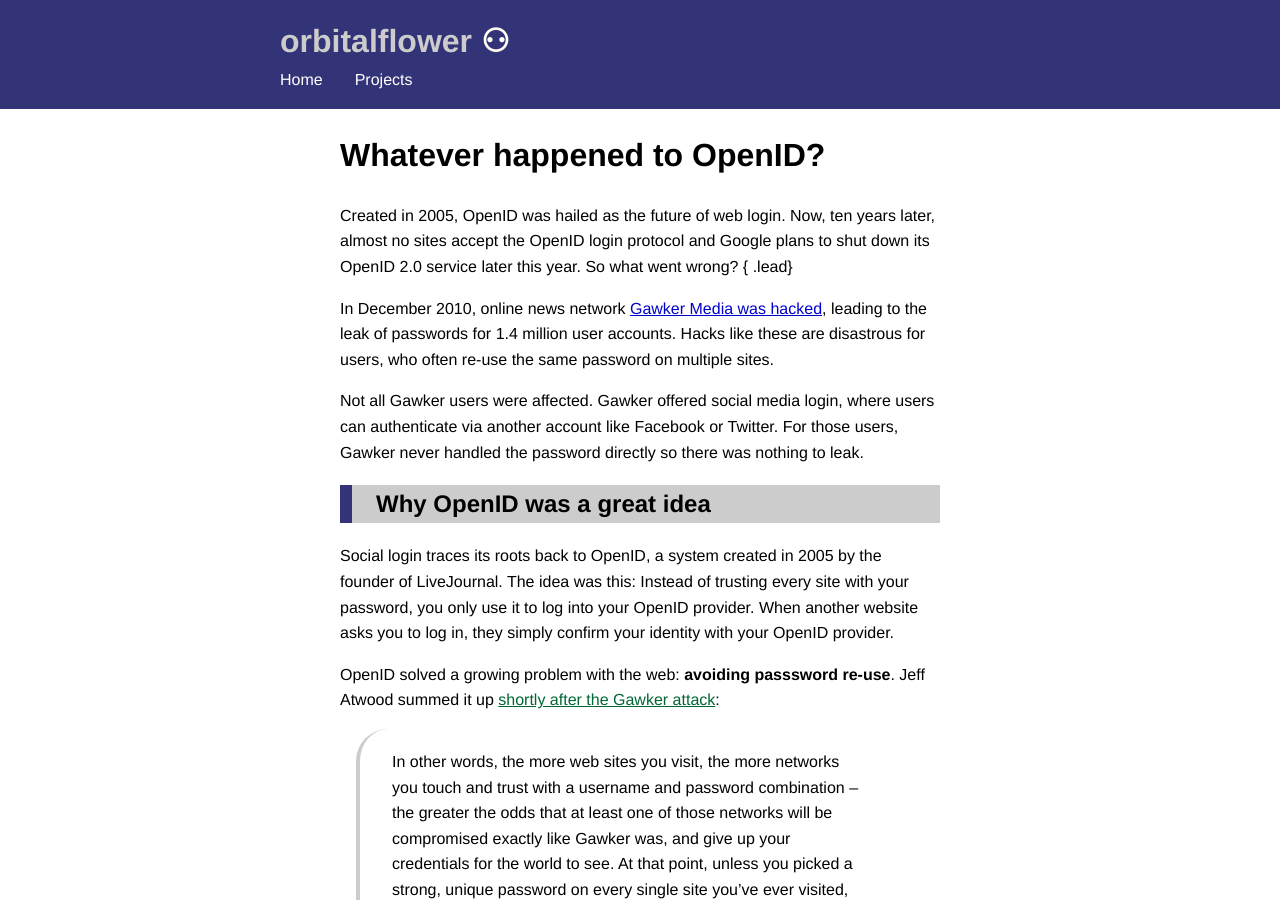
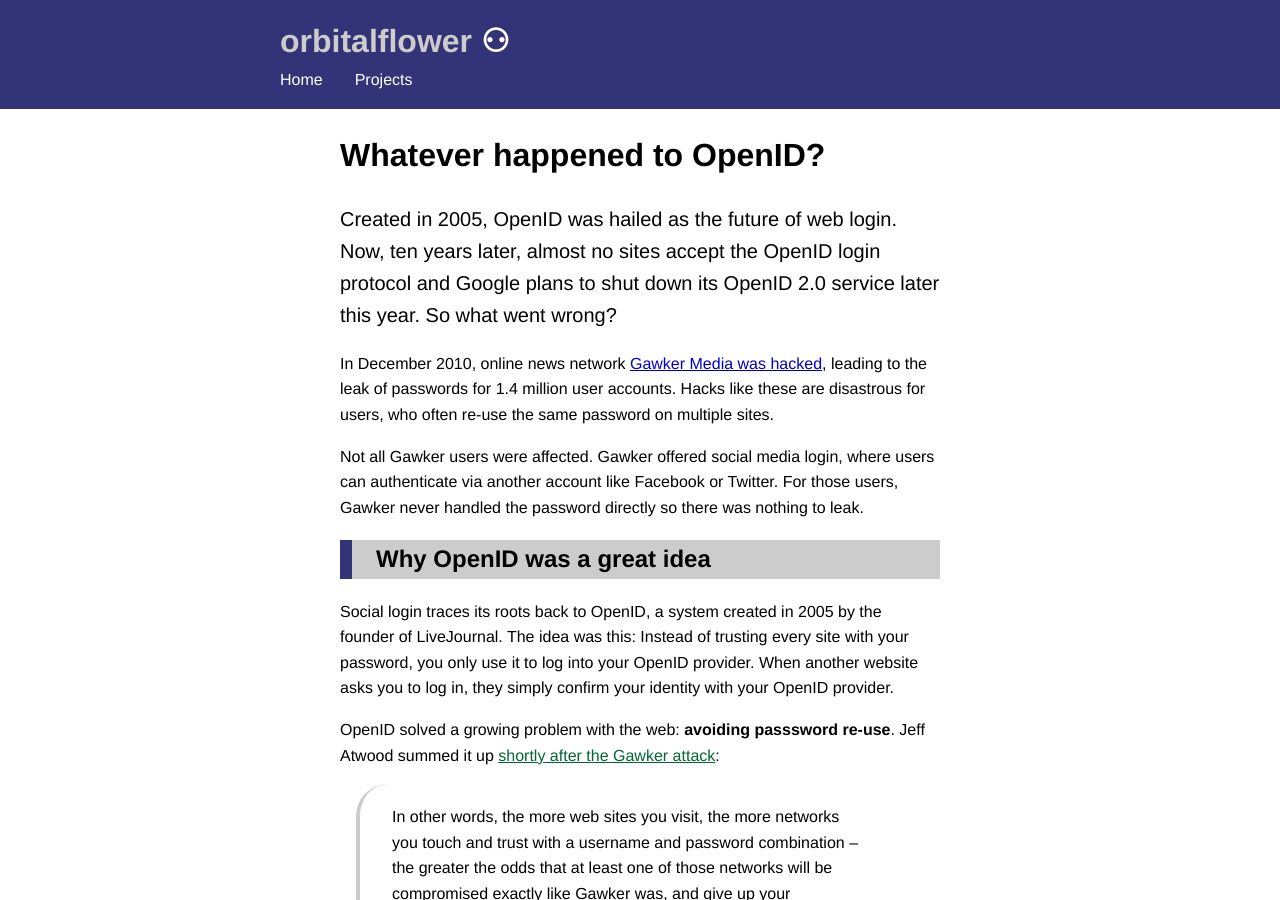
Before and after one commit to orbitalflower/blog-old, a Jekyll site: the page built from _posts/2015-01-17-whatever-happened-to-openid.md, in a window 1280 px wide and 900 px high. Built offline with Jekyll 4.4.1, drawn with Linux system fonts in a browser that asks for light colours.

Commit message:
Whatever happened to OpenID?

```diff
--- a/_posts/2015-01-17-whatever-happened-to-openid.md
+++ b/_posts/2015-01-17-whatever-happened-to-openid.md
@@ -6,7 +6,7 @@ Created in 2005, OpenID was hailed as the future of web login. Now,
 ten years later, almost no sites accept the OpenID login protocol
 and Google plans to shut down its OpenID 2.0 service later this year.
 So what went wrong?
-{ .lead}
+{: .lead}
 
 In December 2010, online news network
 [Gawker Media was hacked](http://lifehacker.com/5712785/faq-compromised-commenting-accounts-on-gawker-media), leading
```
